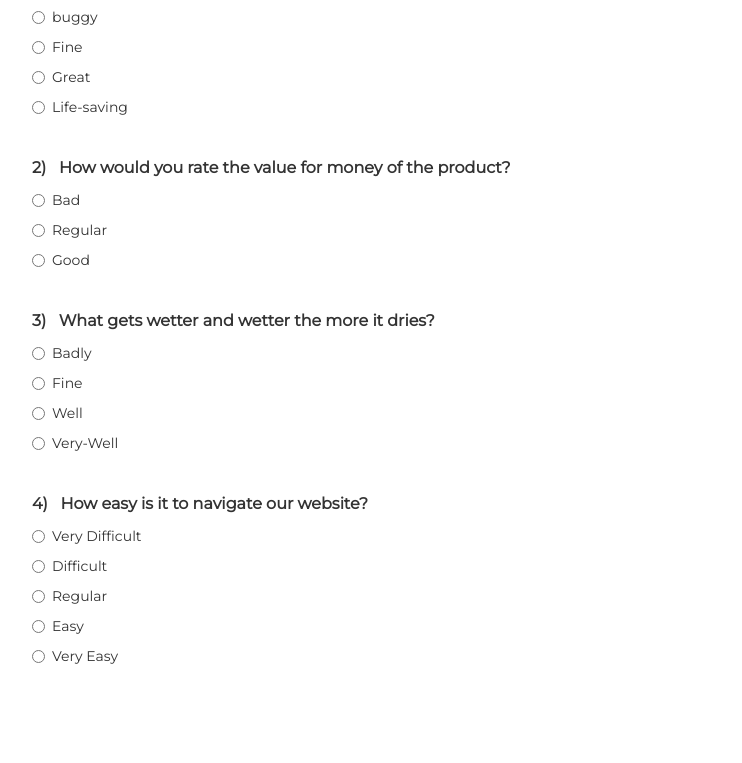
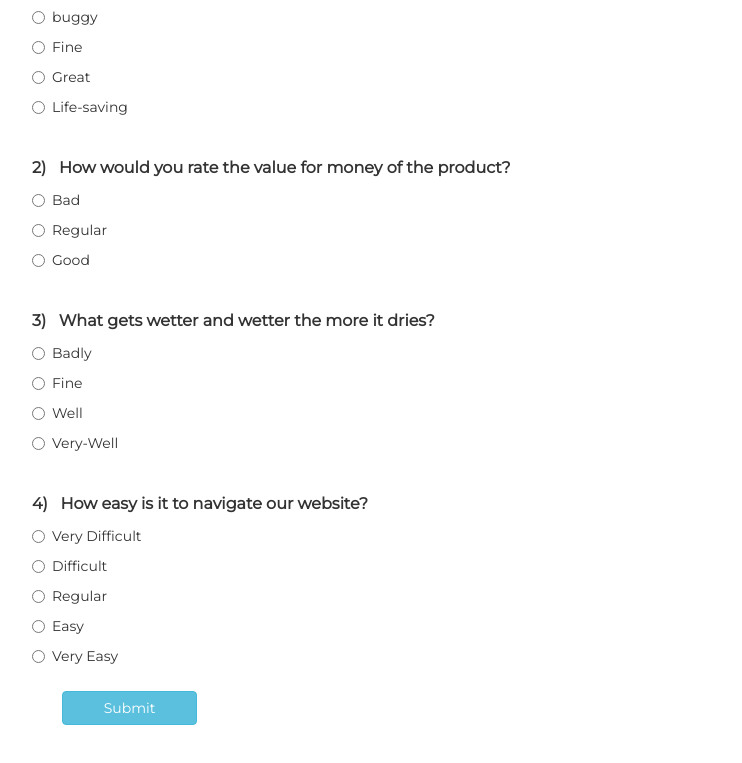
Before and after one commit to roh8raut/Opinion-poll, a website built with webpack: page src/index.html in a window 1280 px wide. Shown: the part 125-888 px from the top of the page, without its empty margins (38-780 px from the left). Before the commit the page ends 851 px from the top, so only its background shows below. Built offline with nearby package versions, Linux system fonts and the light colour scheme.

Commit message:
added button element in document

```diff
--- a/src/index.html
+++ b/src/index.html
@@ -13,7 +13,8 @@
   </head>
   <body>
     <h1 class="header">Opinion poll</h1>
-	  <div class="container bodycontainer"></div>
+    <div class="container bodycontainer"></div>
+    <button class="btn btn-info submit">Submit</button>
   </body>
   <script src="main.bundle.js"></script>
 </html>
```
